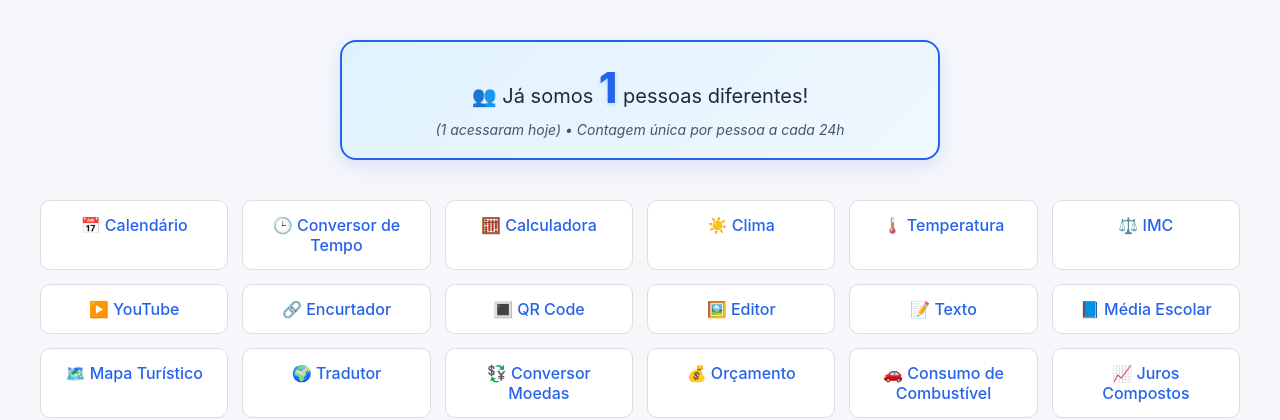
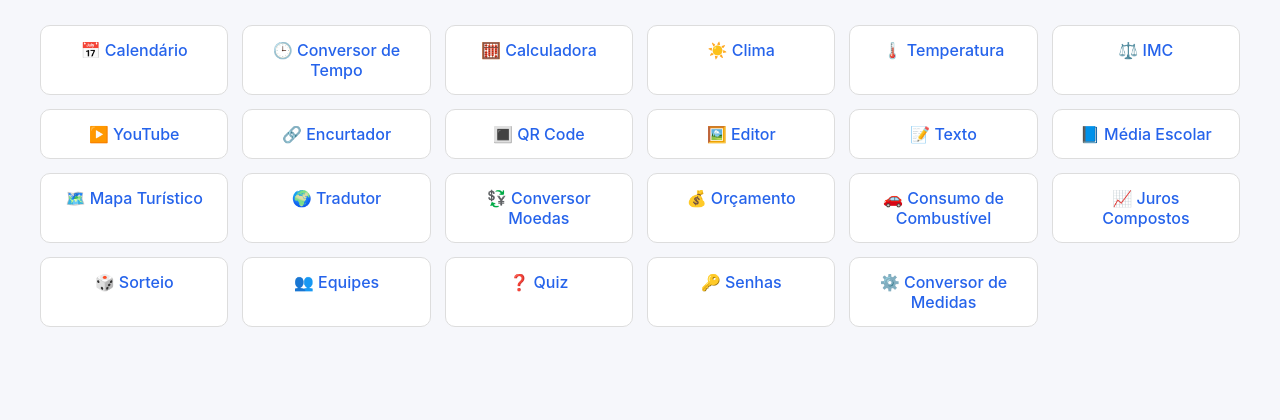
Before and after one commit to CAlexdx/meu-portal-python, a Flask app: page / in a window 1280 px wide. Shown: the part 260-680 px from the top of the page. After the commit the page ends 587 px from the top, so only its background shows below. Run offline with Flask 3, Linux system fonts and the light colour scheme.

Commit message:
Remove visitor counter from index.html
Removed visitor counter section from the homepage.

```diff
--- a/templates/index.html
+++ b/templates/index.html
@@ -12,14 +12,6 @@
     <img src="{{ url_for('static', filename='image.png') }}" alt="Logo Meu Portal Python">
   </header>
 
-<div class="contador-visitas">
-  <p class="contador-titulo">
-    👥 Já somos <strong class="numero-grande">{{ total_unicos }}</strong> pessoas diferentes!
-  </p>
-  <p class="contador-sub">
-    ({{ hoje }} acessaram hoje) • Contagem única por pessoa a cada 24h
-  </p>
-</div>
 
   <nav class="menu-horizontal">
     <a href="{{ url_for('calendario_page') }}">📅 Calendário</a>
```
